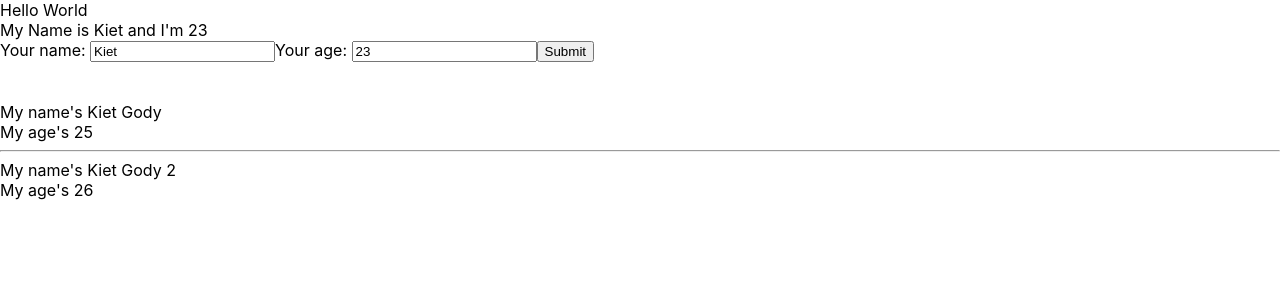
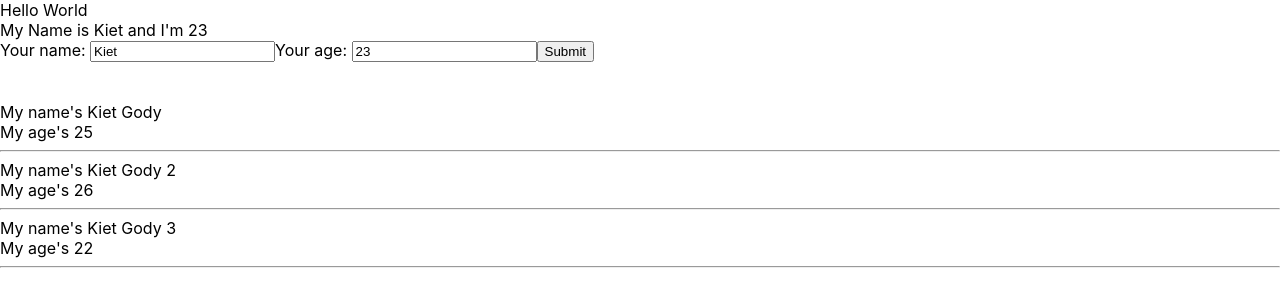
Before and after one commit to kietgudy/test-react, a React (Create React App) app: page / in a window 1280 px wide. Shown: the top 306 px of the page. Built offline with nearby package versions, Linux system fonts and the light colour scheme.

Commit message:
video 24

```diff
--- a/src/components/DisplayInfor.js
+++ b/src/components/DisplayInfor.js
@@ -3,12 +3,21 @@ import React from "react";
 class DisplayInfor extends React.Component {
   render() {
     //Destructuring
-    const { age, name } = this.props;
+    const { listUsers } = this.props;
     //Props
     return (
       <div>
-        <div>My name's {name}</div>
-        <div>My age's {age}</div>
+        {listUsers.map((user) => {
+          return (
+            <div key={user.id}>
+              <div>My name's {user.name}</div>
+              <div>My age's {user.age}</div>
+              <hr></hr>
+            </div>
+          );
+        })}
+        {/* <div>My name's {name}</div>
+        <div>My age's {age}</div> */}
       </div>
     );
   }
--- a/src/components/MyComponent.js
+++ b/src/components/MyComponent.js
@@ -2,16 +2,21 @@ import React from "react";
 import UserInfor from "./UserInfor";
 import DisplayInfor from "./DisplayInfor";
 class MyComponent extends React.Component {
+  state = {
+    listUsers: [
+      { id: 1, name: "Kiet Gody", age: "25" },
+      { id: 2, name: "Kiet Gody 2", age: "26" },
+      { id: 3, name: "Kiet Gody 3", age: "22" },
+    ],
+  };
+  //JSX
   render() {
-    const myInfor = ["a", "b", "c"];
     return (
       <div>
         <UserInfor />
         <br />
         <br />
-        <DisplayInfor name="Kiet Gody" age="25" />
-        <hr />
-        <DisplayInfor name="Kiet Gody 2" age={26} myInfor={myInfor} />
+        <DisplayInfor listUsers={this.state.listUsers} />
       </div>
     );
   }
```
